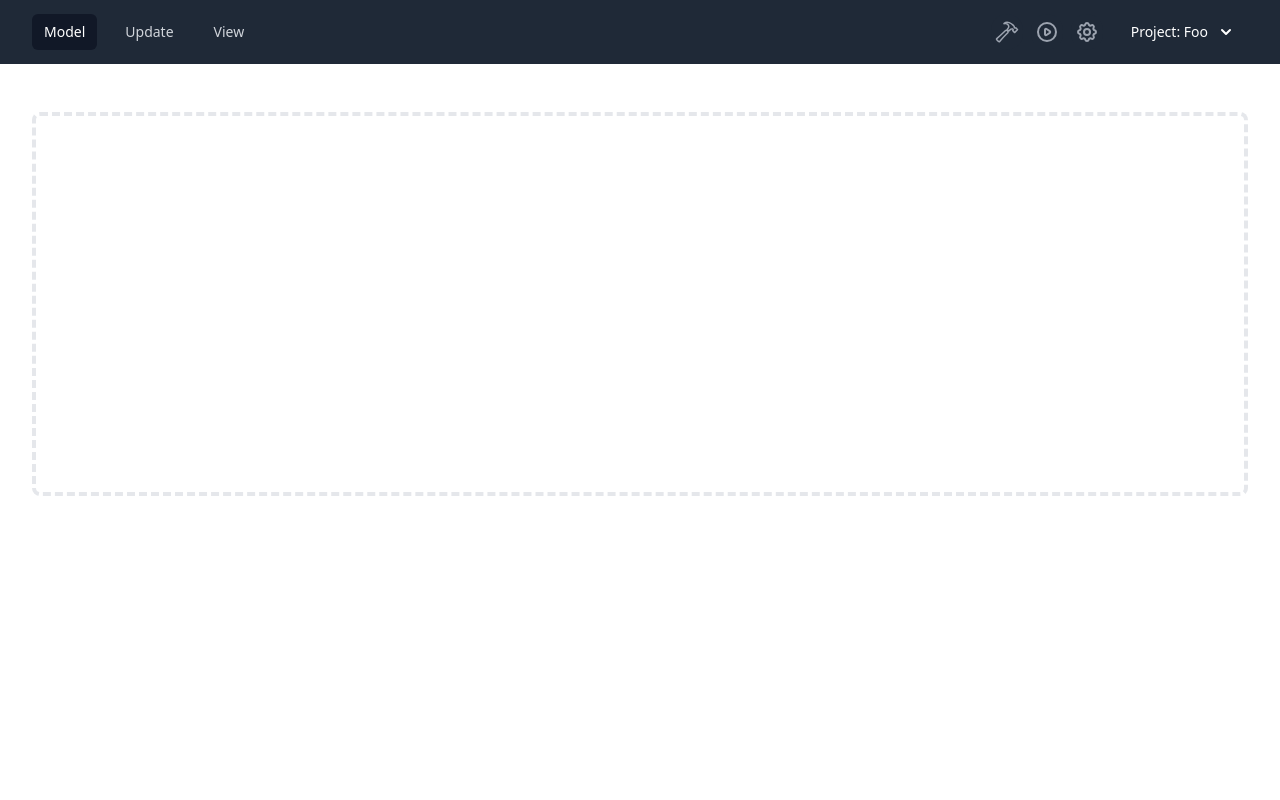
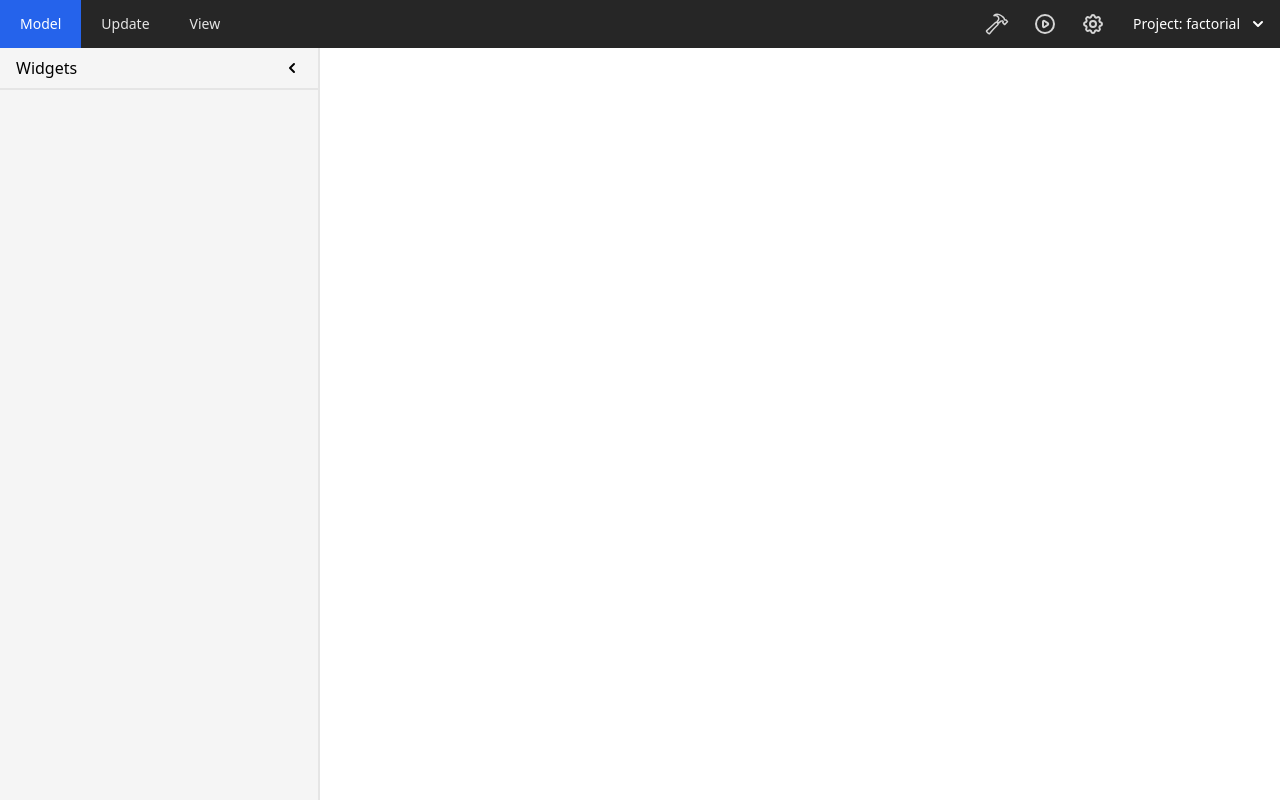
Before and after one commit to flovver/flovver, a Svelte app in the folder ide/: page / in a window 1280 px wide. Built offline with nearby package versions, Linux system fonts and the light colour scheme.

Commit message:
Improve layout
- implement SideBar component
- refine NavBar

```diff
--- a/ide/src/App.svelte
+++ b/ide/src/App.svelte
@@ -1,20 +1,17 @@
 <script lang="ts">
 	import Tailwindcss from './tailwind/Tailwind.svelte';
 	import NavBar from './layout/NavBar.svelte';
+	import SideBar from './layout/SideBar.svelte';
 </script>
 
 <Tailwindcss />
 
-<div>
-	<NavBar />
+<header>
+	<NavBar projectName="factorial" />
+</header>
 
-	<main>
-	  <div class="max-w-7xl mx-auto py-6 sm:px-6 lg:px-8">
-		<!-- Replace with your content -->
-		<div class="px-4 py-6 sm:px-0">
-		  <div class="border-4 border-dashed border-gray-200 rounded-lg h-96"></div>
-		</div>
-		<!-- /End replace -->
-	  </div>
-	</main>
-</div>
+<main>
+	<SideBar title="Widgets" position="left">
+
+	</SideBar>
+</main>
--- /dev/null
+++ b/ide/src/icons/ChevronLeft.svelte
@@ -0,0 +1,3 @@
+<svg xmlns="http://www.w3.org/2000/svg" class="h-5 w-5" viewBox="0 0 20 20" fill="currentColor">
+    <path fill-rule="evenodd" d="M12.707 5.293a1 1 0 010 1.414L9.414 10l3.293 3.293a1 1 0 01-1.414 1.414l-4-4a1 1 0 010-1.414l4-4a1 1 0 011.414 0z" clip-rule="evenodd" />
+</svg>
--- /dev/null
+++ b/ide/src/icons/ChevronRight.svelte
@@ -0,0 +1,3 @@
+<svg xmlns="http://www.w3.org/2000/svg" class="h-5 w-5" viewBox="0 0 20 20" fill="currentColor">
+    <path fill-rule="evenodd" d="M7.293 14.707a1 1 0 010-1.414L10.586 10 7.293 6.707a1 1 0 011.414-1.414l4 4a1 1 0 010 1.414l-4 4a1 1 0 01-1.414 0z" clip-rule="evenodd" />
+</svg>
--- a/ide/src/layout/NavBar.svelte
+++ b/ide/src/layout/NavBar.svelte
@@ -1,59 +1,102 @@
 <script lang="ts">
+  import { onMount } from 'svelte';
+
   import ChevronDown from '../icons/ChevronDown.svelte';
   import Hammer from '../icons/Hammer.svelte';
   import Play from '../icons/Play.svelte';
   import Settings from '../icons/Settings.svelte';
+
+  export let projectName: String;
+
+  let menu = {
+    show: false,
+    element: null
+  };
+
+  onMount(() => {
+    const handleOutsideClick = (event) => {
+      if (menu.show && !menu.element.contains(event.target)) {
+        menu.show = false;
+      }
+    };
+
+    const handleEscape = (event) => {
+      if (menu.show && event.key === 'Escape') {
+        menu.show = false;
+      }
+    };
+
+    document.addEventListener('click', handleOutsideClick, false);
+    document.addEventListener('keyup', handleEscape, false);
+
+    return () => {
+      document.removeEventListener('click', handleOutsideClick, false);
+      document.removeEventListener('keyup', handleEscape, false);
+    };
+  });
 </script>
 
 <nav class="bg-gray-800">
-    <div class="max-w-7xl mx-auto px-4 sm:px-6 lg:px-8">
-      <div class="flex items-center justify-between h-16">
+    <div class="mx-auto px-0">
+      <div class="flex items-center justify-between h-12">
         <div class="flex items-center">
           <div class="md:block">
-            <div class="flex items-baseline space-x-4">
-              <!-- Current: "bg-gray-900 text-white", Default: "text-gray-300 hover:bg-gray-700 hover:text-white" -->
-              <a href="#" class="bg-gray-900 text-white px-3 py-2 rounded-md text-sm font-medium">Model</a>
-
-              <a href="#" class="text-gray-300 hover:bg-gray-700 hover:text-white px-3 py-2 rounded-md text-sm font-medium">Update</a>
-
-              <a href="#" class="text-gray-300 hover:bg-gray-700 hover:text-white px-3 py-2 rounded-md text-sm font-medium">View</a>
+            <div class="flex items-baseline">
+              <button class="bg-blue-600 text-white px-5 py-3.5 text-sm font-medium  focus:outline-none">Model</button>
+              <button class="text-gray-200 hover:bg-gray-900 hover:text-white px-5 py-3.5 text-sm font-medium focus:outline-none">Update</button>
+              <button class="text-gray-200 hover:bg-gray-900 hover:text-white px-5 py-3.5 text-sm font-medium focus:outline-none">View</button>
 
             </div>
           </div>
         </div>
         <div class="md:block">
             <div class="flex">
-                <button class="ml-auto bg-gray-800 flex-shrink-0 p-1 rounded-full text-gray-400 hover:text-white focus:outline-none">
-                    <span class="sr-only">Build</span>
+                <button title="Build" class="flex-shrink-0 px-3 hover:bg-gray-900 text-gray-300 hover:text-white focus:outline-none">
                     <Hammer/>
                 </button>
-                <button class="ml-2 bg-gray-800 flex-shrink-0 p-1 rounded-full text-gray-400 hover:text-white focus:outline-none">
-                    <span class="sr-only">Run</span>
+                <button title="Run" class="flex-shrink-0 px-3 hover:bg-gray-900 text-gray-300 hover:text-white focus:outline-none">
                     <Play/>
                 </button>
-                <button class="ml-2 bg-gray-800 flex-shrink-0 p-1 rounded-full text-gray-400 hover:text-white focus:outline-none">
-                    <span class="sr-only">Settings</span>
+                <button title="Settings" class="flex-shrink-0 px-3 hover:bg-gray-900 text-gray-300 hover:text-white focus:outline-none">
                     <Settings/>
                 </button>
-                <div class="relative inline-block text-left">
-                    <div class="ml-3">
-                        <button type="button" class="inline-flex justify-center w-full rounded-md px-4 py-2 text-sm font-medium text-white hover:bg-gray-700 focus:outline-none" id="options-menu" aria-expanded="true" aria-haspopup="true">
-                        Project: Foo
+                <div class="relative inline-block text-left" bind:this={menu.element}>
+                    <button on:click={() => menu.show = !menu.show} type="button" class="inline-flex justify-center w-full px-4 py-3.5 text-sm font-medium text-white hover:bg-gray-900 focus:outline-none">
+                      Project: {projectName}
                       <ChevronDown/>
                     </button>
+                    {#if menu.show}
+                      <div class="origin-top-right z-50 absolute right-2 mt-2 w-56 shadow-lg bg-white ring-1 ring-black ring-opacity-5 divide-y focus:outline-none">
+                        <div class="py-1" role="none">
+                          <button class="block px-4 py-2 w-full text-sm text-gray-700 hover:bg-gray-100 hover:text-gray-900 focus:outline-none">
+                            <div class="flex justify-between">
+                              <div>Build</div>
+                              <div class="text-gray-400">b</div>
                             </div>
-                    <div class="hidden origin-top-right absolute right-0 mt-2 w-56 rounded-md shadow-lg bg-white ring-1 ring-black ring-opacity-5 focus:outline-none" role="menu" aria-orientation="vertical" aria-labelledby="options-menu">
+                          </button>
+                          <button class="block px-4 py-2 w-full text-sm text-gray-700 hover:bg-gray-100 hover:text-gray-900 focus:outline-none">
+                            <div class="flex justify-between">
+                              <div>Run</div>
+                              <div class="text-gray-400">r</div>
+                            </div>
+                          </button>
+                          <button class="block px-4 py-2 w-full text-sm text-gray-700 hover:bg-gray-100 hover:text-gray-900 focus:outline-none">
+                            <div class="flex justify-between">
+                              <div>Settings</div>
+                              <div class="text-gray-400">p</div>
+                            </div>
+                          </button>
+                        </div>
                         <div class="py-1" role="none">
-                          <a href="#" class="block px-4 py-2 text-sm text-gray-700 hover:bg-gray-100 hover:text-gray-900" role="menuitem">Account settings</a>
-                          <a href="#" class="block px-4 py-2 text-sm text-gray-700 hover:bg-gray-100 hover:text-gray-900" role="menuitem">Support</a>
-                          <a href="#" class="block px-4 py-2 text-sm text-gray-700 hover:bg-gray-100 hover:text-gray-900" role="menuitem">License</a>
-                          <form method="POST" action="#" role="none">
-                            <button type="submit" class="block w-full text-left px-4 py-2 text-sm text-gray-700 hover:bg-gray-100 hover:text-gray-900" role="menuitem">
-                              Sign out
+                          <button class="block px-4 py-2 w-full text-sm text-gray-700 hover:bg-gray-100 hover:text-gray-900 focus:outline-none">
+                            <div class="flex justify-between">
+                              <div>Shut down IDE session</div>
+                              <div class="text-gray-400">x-x</div>
+                            </div>
                           </button>
-                          </form>
                         </div>
                       </div>
+                    {/if}
                 </div>
             </div>
         </div>
--- /dev/null
+++ b/ide/src/layout/SideBar.svelte
@@ -0,0 +1,43 @@
+<script lang="ts">
+    import ChevronLeft from '../icons/ChevronLeft.svelte';
+    import ChevronRight from '../icons/ChevronRight.svelte';
+
+    export let title: String;
+    export let position: "left" | "right";
+
+    export let isVisible = true;
+</script>
+
+<div class="fixed inset-y-12 flex h-full {position == "right" ? "right-0" : ""}">
+    <div class="relative {isVisible ? "w-screen" : "w-10"} max-w-xs">
+        <div class="h-full flex flex-col {position == "right" ? "border-l-2" : "border-r-2"} bg-gray-100">
+            {#if isVisible}
+                <div class="flex px-4 py-2 justify-between border-b-2">
+                    {#if position == 'right'}
+                        <button type="button" on:click={() => isVisible = false}>
+                            <ChevronRight/>
+                        </button>
+                    {/if}
+                    {#if isVisible}
+                        {title}
+                    {/if}
+                    {#if position == 'left'}
+                        <button type="button" on:click={() => isVisible = false}>
+                            <ChevronLeft/>
+                        </button>
+                    {/if}
+                </div>
+                <slot></slot>
+            {:else}
+                <button class="px-2 py-3" type="button" on:click={() => isVisible = true}>
+                    {#if position == 'left'}
+                        <ChevronRight/>
+                    {:else}
+                        <ChevronLeft/>
+                    {/if}
+                </button>
+                <div class="transform mt-2 px-2 rotate-90">{title}</div>
+            {/if}
+        </div>
+    </div>
+</div>
--- a/ide/tailwind.config.js
+++ b/ide/tailwind.config.js
@@ -1,3 +1,5 @@
+const colors = require('tailwindcss/colors')
+
 module.exports = {
   darkMode: 'class', // This can be 'media' if preferred.
   purge: [
@@ -8,7 +10,7 @@ module.exports = {
   theme: {
     extend: {
       colors: {
-        svelte: '#ff3e00',
+        gray: colors.trueGray,
       },
     },
   },
```
Also changed, not shown: ide/package.json (+9 -9 lines), 1 other file (tests, documents, lock files or other folders). Lines whose indentation alone changed are shown as unchanged.
